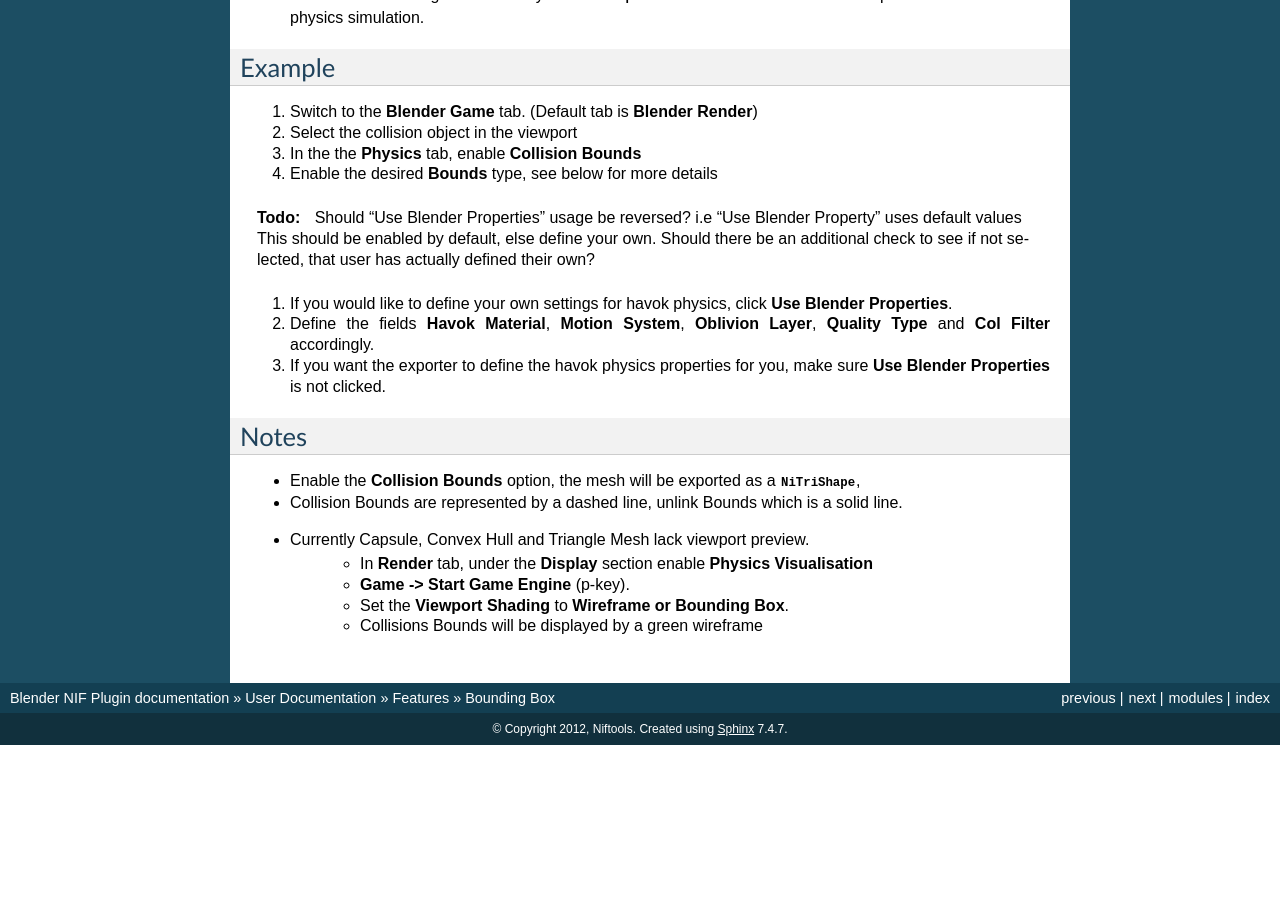
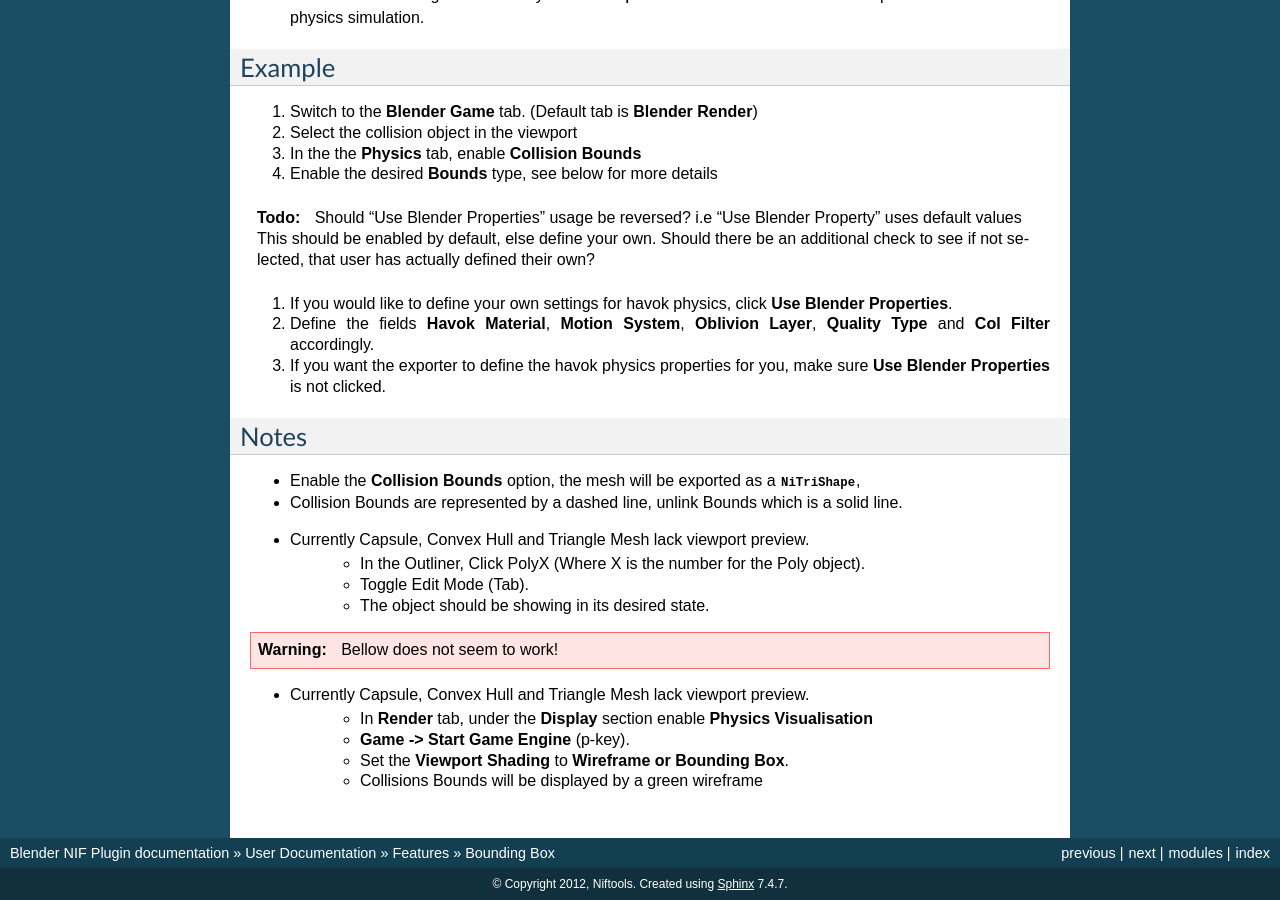
Before and after one commit to niftools/blender_niftools_addon, a Sphinx documentation site: the page built from docs/user/features/collisions.rst, in a window 1280 px wide and 900 px high, scrolled down 2414 px. Built offline with Sphinx 7.4.7, drawn with Linux system fonts in a browser that asks for light colours; formulas are drawn with MathJax 3; the version number could not be read and is left out; before the commit the page ends 3159 px from its top, so only the background shows below that.

```diff
--- a/docs/user/features/collisions.rst
+++ b/docs/user/features/collisions.rst
@@ -201,6 +201,15 @@
 * Enable the **Collision Bounds** option, the mesh will be exported as a :class:`~pyffi.formats.nif.NifFormat.bhkShape, rather than a :class:`~pyffi.formats.nif.NifFormat.NiTriShape`,
 * Collision Bounds are represented by a dashed line, unlink Bounds which is a solid line.
 * Currently Capsule, Convex Hull and Triangle Mesh lack viewport preview.
+   - In the Outliner, Click PolyX (Where X is the number for the Poly object).
+   - Toggle Edit Mode (Tab).
+   - The object should be showing in its desired state.
+
+.. Warning::
+
+	Bellow does not seem to work!
+
+* Currently Capsule, Convex Hull and Triangle Mesh lack viewport preview.
    - In **Render** tab, under the **Display** section enable **Physics Visualisation**
    - **Game -> Start Game Engine** (p-key).
    - Set the **Viewport Shading** to **Wireframe or Bounding Box**.
```
